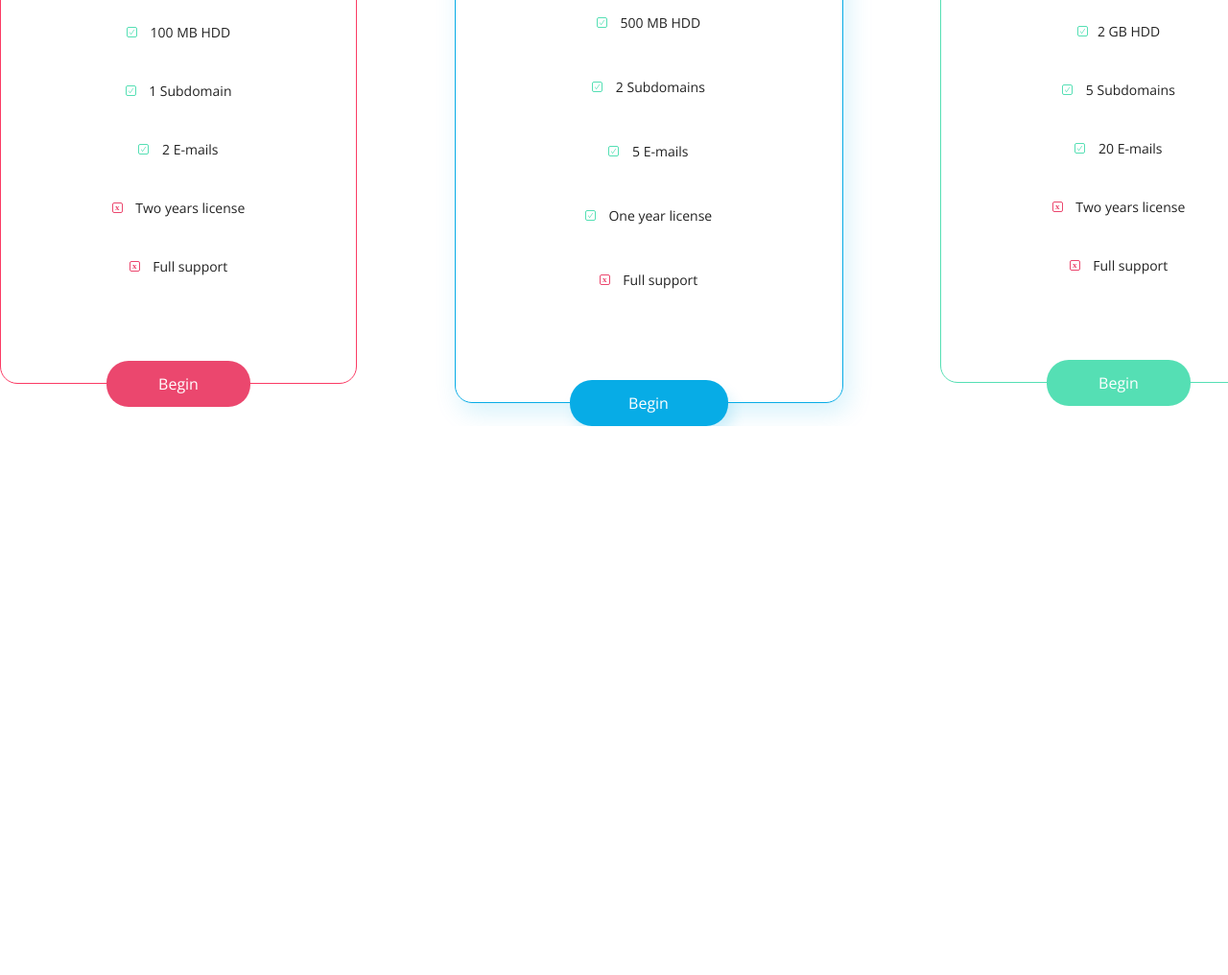
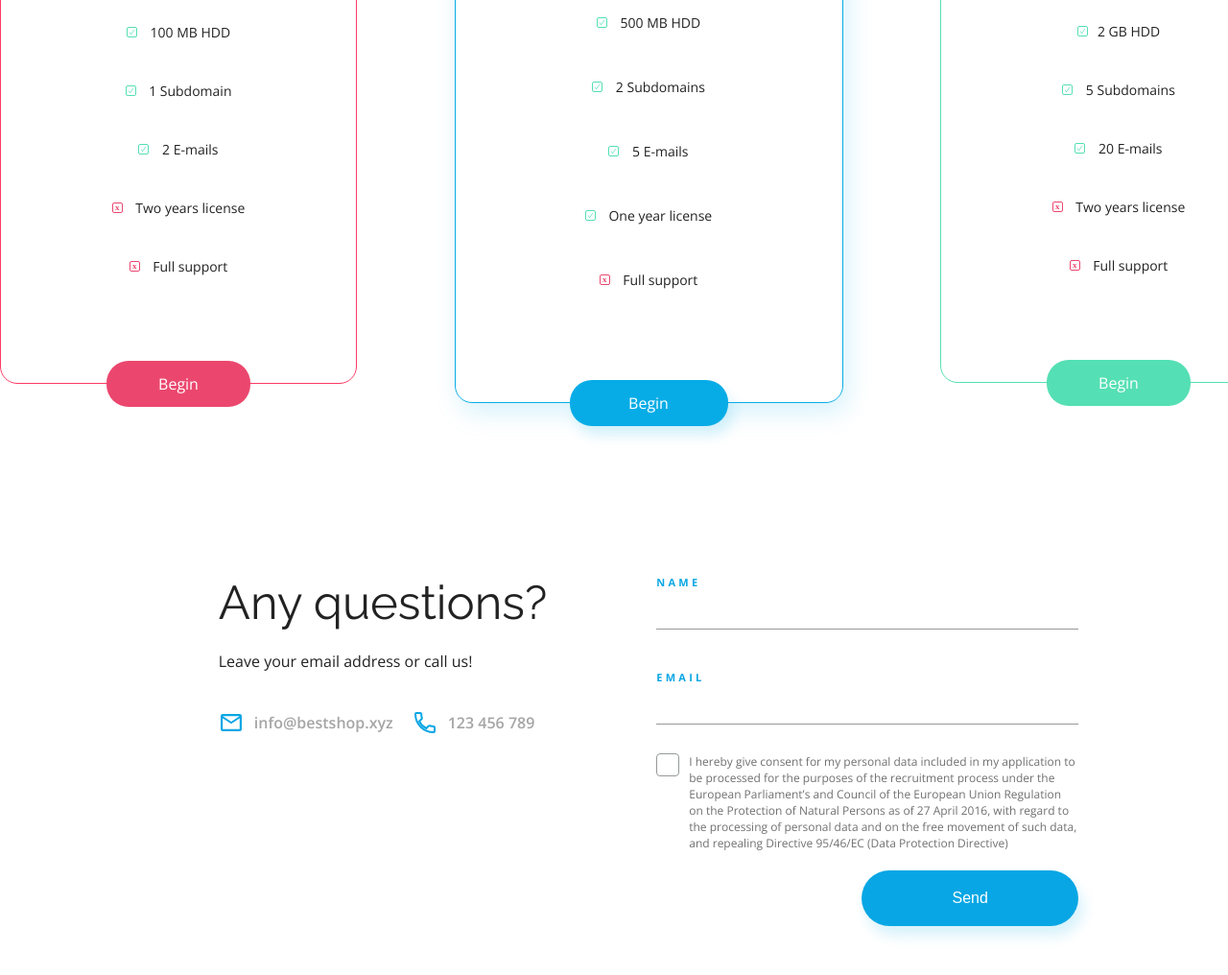
Before and after one commit to Szuum02/best-shop, a website built with Vite: page index.html in a window 1280 px wide. Shown: the part 1687-2703 px from the top of the page at 96% size. Before the commit the page ends 2131 px from the top, so only its background shows below. Built offline with nearby package versions, Linux system fonts and the light colour scheme.

Commit message:
contact form section

```diff
--- a/css/style.css
+++ b/css/style.css
@@ -388,3 +388,119 @@
   background-color: #07ace6;
   box-shadow: 5px 10px 14px #07ace629;
 }
+
+.contact {
+  margin-top: 179px;
+  margin-bottom: 59px;
+}
+
+.contact-container {
+  display: flex;
+  justify-content: center;
+  gap: 114px;
+}
+
+.contact-header {
+  font-family: Raleway;
+  font-size: 49px;
+  line-height: 57px;
+}
+
+.contact-description {
+  font-family: "Open Sans";
+  font-size: 16px;
+  line-height: 22px;
+  padding: 22px 0 40px 0;
+}
+
+.contact-infos-container {
+  display: flex;
+  gap: 10px;
+  align-items: center;
+}
+
+.contact-info-mail {
+  margin-right: 10px;
+}
+
+.contact-info-icon {
+  width: 27px;
+  height: 27px;
+}
+
+.contact-info-details {
+  font-family: "Open Sans";
+  font-weight: 600;
+  font-size: 16px;
+  line-height: 22px;
+  color: #a5a5a5;
+}
+
+.contact-form {
+  display: flex;
+  flex-direction: column;
+  width: 440px;
+}
+
+.label {
+  font-family: "Open Sans";
+  font-weight: bold;
+  font-size: 11px;
+  line-height: 15px;
+  letter-spacing: 3.28px;
+  color: #08a6e4;
+}
+
+.text-input {
+  height: 42px;
+  border: none;
+  border-bottom: 1px solid #95989a;
+}
+
+.email-label {
+  margin-top: 42px;
+}
+
+.contact-form-agreement {
+  margin-top: 30px;
+  display: flex;
+  gap: 10px;
+  align-items: flex-start;
+}
+
+.checkbox {
+  appearance: none;
+  width: 24px;
+  height: 24px;
+  display: inline-block;
+  border: 1px solid #95989a;
+  border-radius: 4px;
+  outline: none;
+}
+
+.checkbox:checked {
+  background-image: url("../assets/Checkmark.svg");
+  background-repeat: no-repeat;
+  background-size: contain;
+  background-size: 12px 11px;
+  background-position: center;
+}
+
+.contact-form-agreement-text {
+  width: 405px;
+  font-family: "Open Sans";
+  font-size: 12px;
+  line-height: 17px;
+  color: #707070;
+}
+
+.contact-form-button {
+  margin-top: 20px;
+  padding: 20px 0;
+  width: 226px;
+  background-color: #08a6e4;
+  border: none;
+  border-radius: 35px;
+  box-shadow: 5px 10px 14px #07ace629;
+  align-self: flex-end;
+}
--- a/index.html
+++ b/index.html
@@ -197,11 +197,54 @@
             <p class="pricing-element-text pricing-element-unchecked">
               Full support
             </p>
-
             <a class="btn pricing-button pricing-last-button">Begin</a>
           </div>
         </div>
       </div>
     </section>
+
+    <section class="contact">
+      <div class="contact-container container">
+        <div class="contact-details">
+          <h2 class="contact-header">Any questions?</h2>
+          <p class="contact-description">
+            Leave your email address or call us!
+          </p>
+          <div class="contact-infos-container">
+            <img
+              class="contact-info-mail-icon contact-info-icon"
+              src="./assets/Mail Icon.svg"
+            />
+            <p class="contact-info-mail contact-info-details">
+              info@bestshop.xyz
+            </p>
+            <img
+              class="contact-info-phone-icon contact-info-icon"
+              src="./assets/Phone Icon.svg"
+            />
+            <p class="contact-info-phone contact-info-details">123 456 789</p>
+          </div>
+        </div>
+        <form class="contact-form">
+          <label class="label">NAME</label>
+          <input type="text" name="name" class="text-input" />
+          <label class="label email-label">EMAIL</label>
+          <input type="text" name="email" class="text-input" />
+          <div class="contact-form-agreement">
+            <input type="checkbox" class="checkbox" />
+            <p class="contact-form-agreement-text">
+              I hereby give consent for my personal data included in my
+              application to be processed for the purposes of the recruitment
+              process under the European Parliament’s and Council of the
+              European Union Regulation on the Protection of Natural Persons as
+              of 27 April 2016, with regard to the processing of personal data
+              and on the free movement of such data, and repealing Directive
+              95/46/EC (Data Protection Directive)
+            </p>
+          </div>
+          <button type="submit" class="btn contact-form-button">Send</button>
+        </form>
+      </div>
+    </section>
   </body>
 </html>
```
